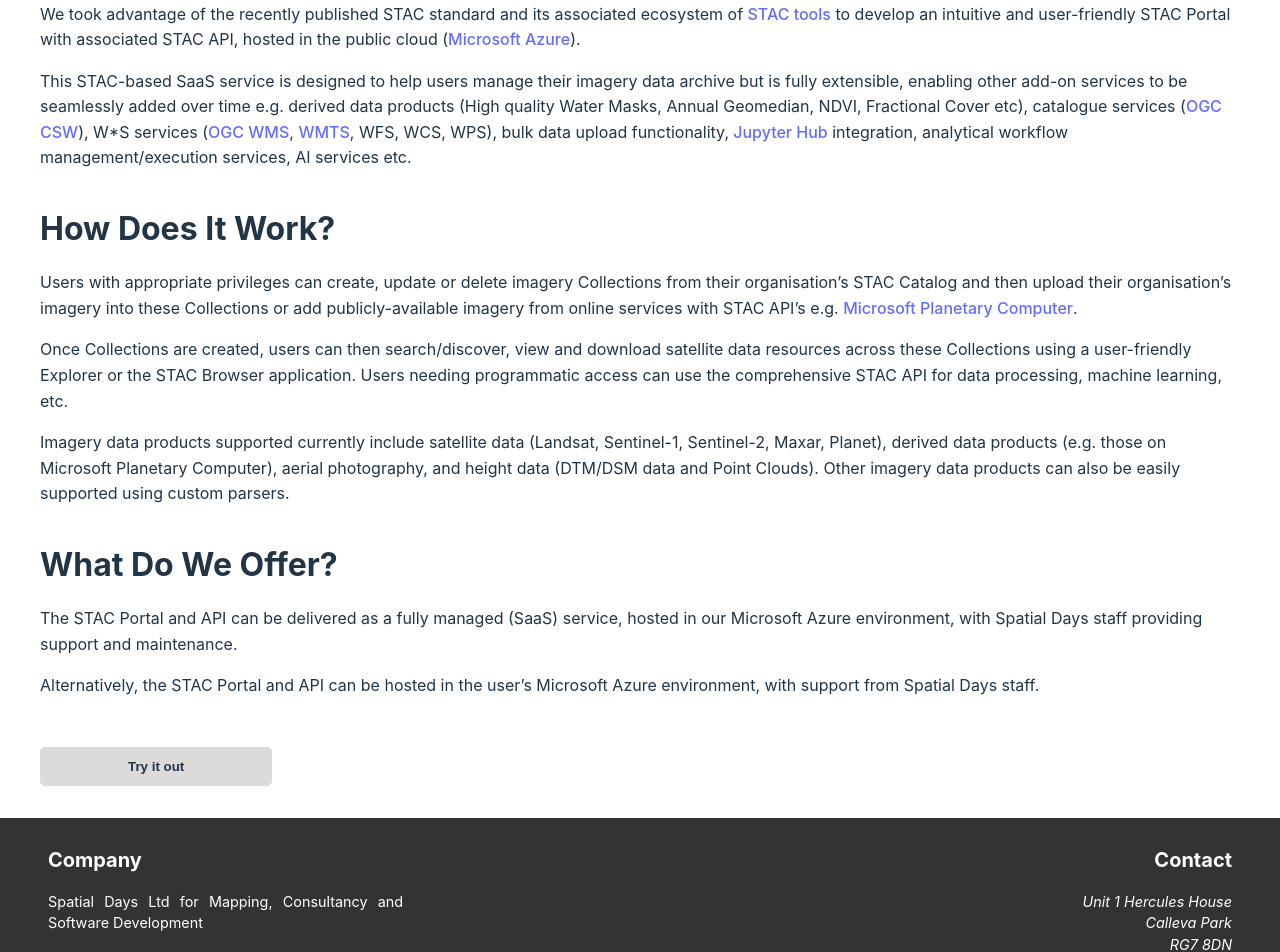
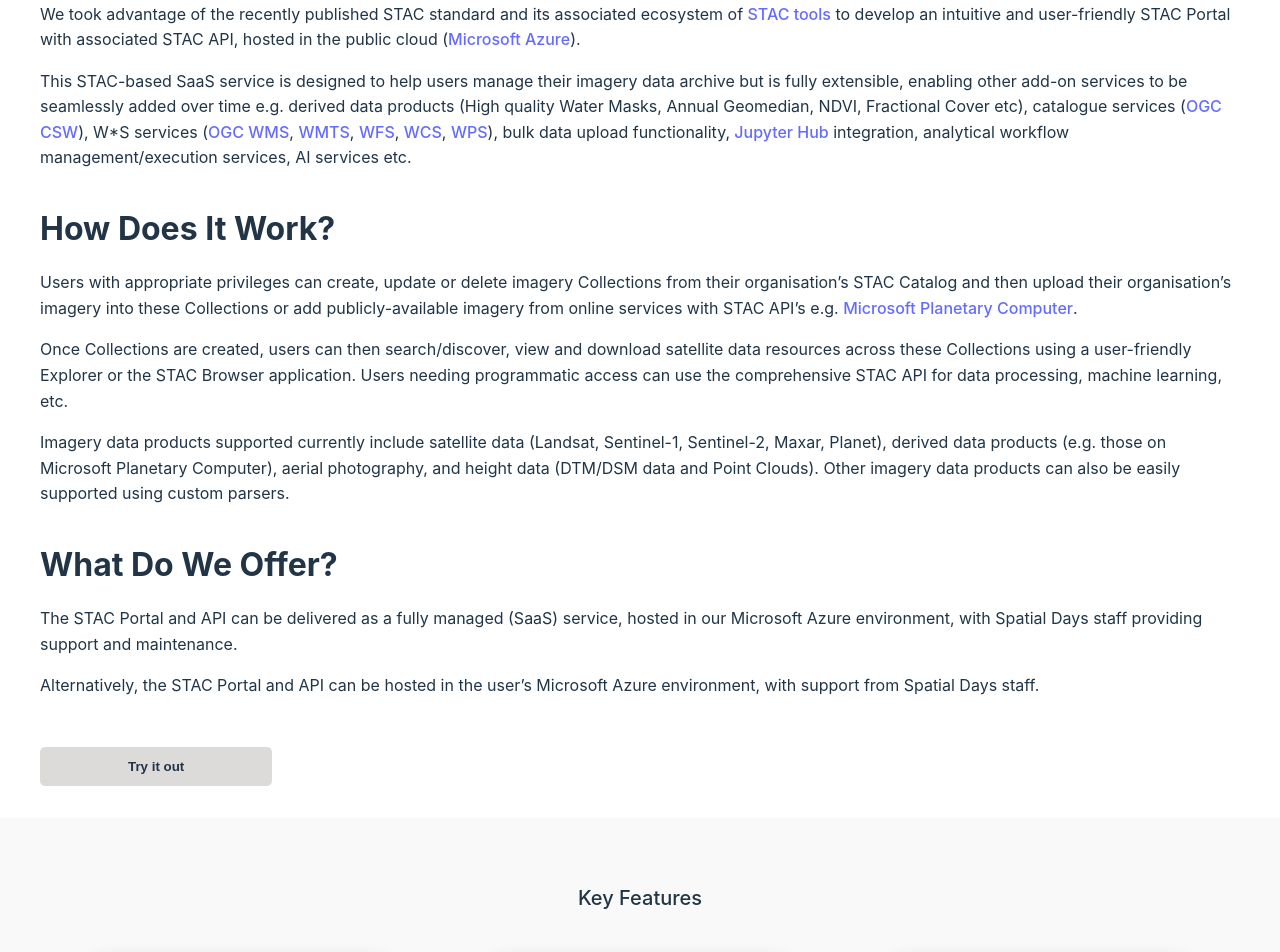
Before and after one commit to SpatialDays/stac-landing, a React (Vite) app: page /about in a window 1280 px wide. Shown: the part 880-1832 px from the top of the page. Built offline with nearby package versions, Linux system fonts and the light colour scheme.

Commit message:
feat: reorder landing components

```diff
--- a/src/pages/About/About.jsx
+++ b/src/pages/About/About.jsx
@@ -2,6 +2,7 @@ import "./About.scss";
 import Header from "../../components/Header/Header";
 import Footer from "../../components/Footer/Footer";
 import { Tooltip } from "react-tooltip";
+import Features from "../Landing/components/Features/Features";
 
 const About = ({ openModal }) => {
   return (
@@ -82,9 +83,26 @@ const About = ({ openModal }) => {
               OGC CSW
             </a>
             ), W*S services (
-            <a href="https://www.ogc.org/standard/wms/">OGC WMS</a>,{" "}
-            <a href="https://www.ogc.org/standard/wmts/">WMTS</a>, WFS, WCS,
-            WPS), bulk data upload functionality,
+            <a href="https://www.ogc.org/standard/wms/" target="_blank">
+              OGC WMS
+            </a>
+            ,{" "}
+            <a href="https://www.ogc.org/standard/wmts/" target="_blank">
+              WMTS
+            </a>
+            ,{" "}
+            <a href="https://www.ogc.org/standard/wfs/" target="_blank">
+              WFS
+            </a>
+            ,{" "}
+            <a href="https://www.ogc.org/standard/wcs/" target="_blank">
+              WCS
+            </a>
+            ,{" "}
+            <a href="https://www.ogc.org/standard/wps/" target="_blank">
+              WPS
+            </a>
+            ), bulk data upload functionality,
             <a target="_blank" href="https://jupyter.org/hub">
               {" "}
               Jupyter Hub
@@ -143,6 +161,8 @@ const About = ({ openModal }) => {
         </section>
       </main>
 
+      <Features />
+
       <Footer />
     </>
   );
--- a/src/pages/Landing/Landing.jsx
+++ b/src/pages/Landing/Landing.jsx
@@ -16,8 +16,9 @@ const Landing = ({ openModal }) => {
       <MediaTextBlock />
       <FeatureIcons />
       <ImageBackgroundBlock />
+      <Features />
+
       <UseCases />
-      <Features />
       <Footer />
     </>
   );
--- a/src/pages/Landing/components/Features/Features.scss
+++ b/src/pages/Landing/components/Features/Features.scss
@@ -5,7 +5,7 @@
   justify-content: center;
   align-items: center;
   background-color: rgba(235, 235, 235, 0.285);
-  padding-top: 1rem;
+  padding: 3rem 0;
 
   h2 {
     font-size: 1.25rem;
--- a/src/pages/Landing/components/UseCases/UseCases.scss
+++ b/src/pages/Landing/components/UseCases/UseCases.scss
@@ -1,7 +1,8 @@
 .use-cases {
   text-align: center;
   box-sizing: border-box;
-  padding: 4rem 2rem;
+  padding: 4rem 0;
+  padding-bottom: 6rem;
 
   &__description {
     margin-bottom: 3rem;
```
